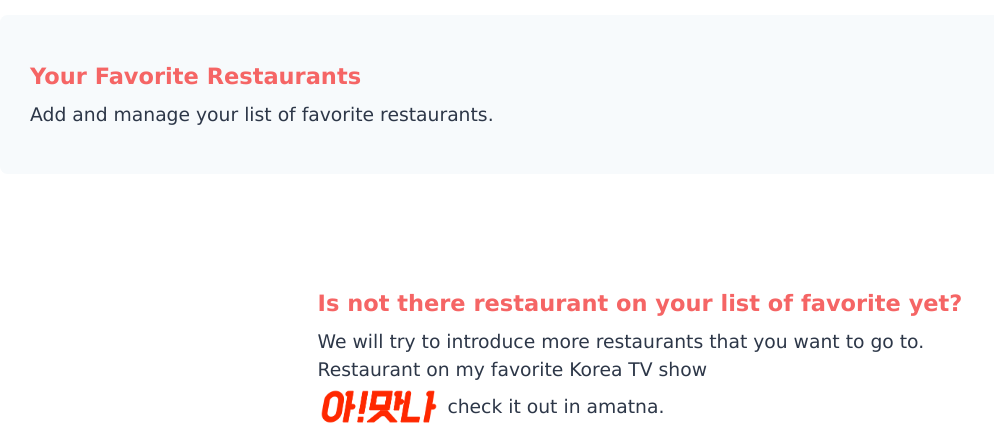
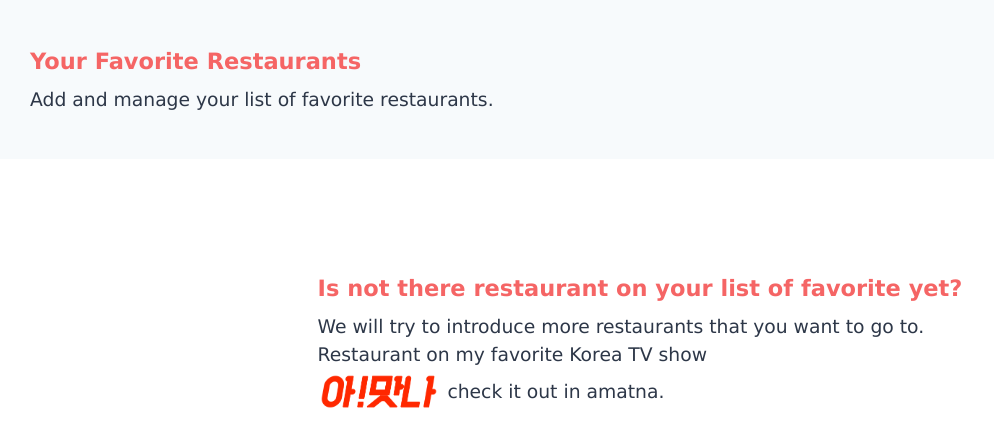
Before and after one commit to furtherdream/amatna, a Django app: page /lists/favs/ in a window 1280 px wide. Shown: the part 75-503 px from the top of the page, without its empty margins (0-994 px from the left). Run offline with Django 3.2, Linux system fonts and the light colour scheme; data that the repository does not hold is empty; style sheets or scripts are compiled from the project's sources; some libraries are stand-ins or nearby versions.

Commit message:
관심목록 상단 조정 / 메세지 크기 조정

```diff
--- a/templates/lists/list_detail.html
+++ b/templates/lists/list_detail.html
@@ -11,7 +11,7 @@
 
     <div class="min-h-75vh">
         <div class="container mx-auto pb-10">
-            <div class="bg-gray-100  w-full rounded-lg">
+            <div class="bg-gray-100 sm:-mt-4 -mt-8 w-full">
                 <div class=" py-12 mb-10 flex flex-col">
                   <span class="article_title">{% trans 'Your Favorite Restaurants' %}</span>
                   <span class="article_description">{% trans 'Add and manage your list of favorite restaurants.' %}</span>
--- a/templates/partials/messages.html
+++ b/templates/partials/messages.html
@@ -1,7 +1,7 @@
 {% if messages %}
 <ul class="absolute mx-auto top-0 left-0 right-0 flex justify-center">
     {% for message in messages %}
-        <li class="message font-medium w-5/6 bg-gray-700 z-10 rounded-lg text-sm sm:text-base text-white py-4 px-6 text-center {% if message.tags %}{{ message.tags }}{% endif %}">{{ message }}</li>
+        <li class="message font-medium sm:w-1/4 w-5/6 bg-gray-700 z-10 rounded-lg text-sm sm:text-base text-white py-4 px-6 text-center {% if message.tags %}{{ message.tags }}{% endif %}">{{ message }}</li>
         <!-- css를 위해서 이렇게 수정 -->
     {% endfor %}
 </ul>
```
